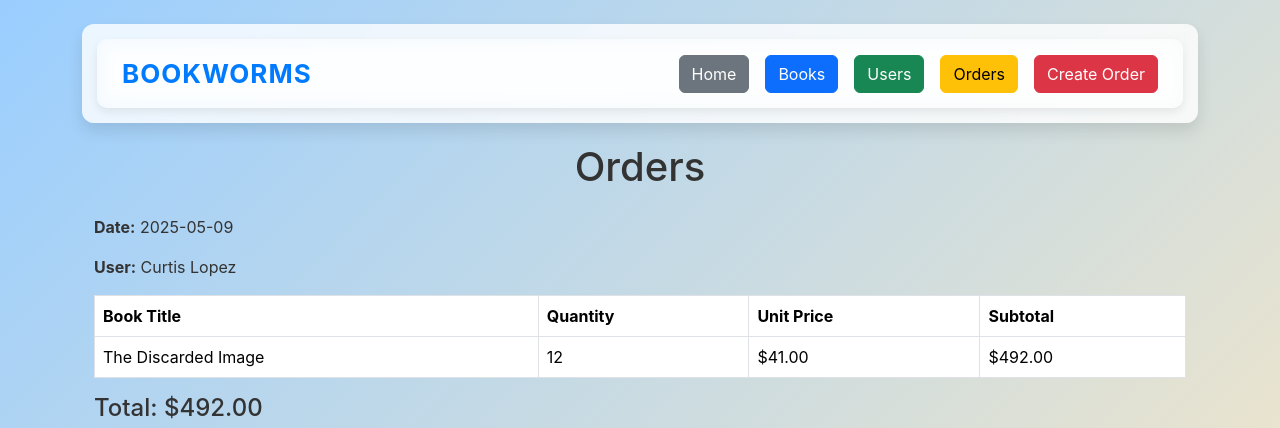
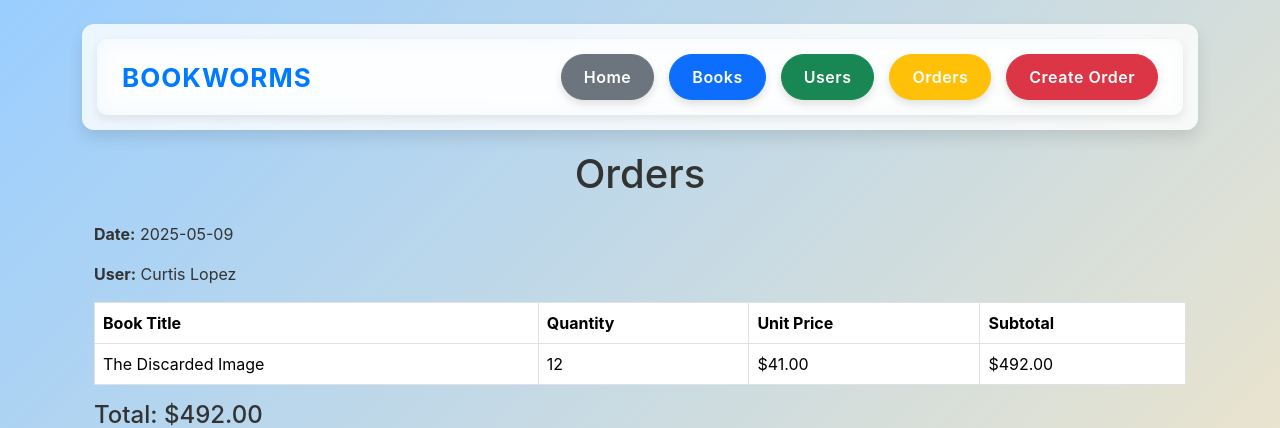
Before and after one commit to Kylea4708/Agile-Project-2025, a Flask app: page /orders/1 in a window 1280 px wide. Shown: the top 428 px of the page. Run offline with Flask 3, Linux system fonts and the light colour scheme; data comes from the database, SQL or seed files in the repository.

Commit message:
added some styling to buttons

```diff
--- a/Project/templates/base.html
+++ b/Project/templates/base.html
@@ -56,6 +56,26 @@
             text-shadow: 0 0 15px rgba(0, 123, 255, 0.5);
             transform: scale(1.05);
         }
+        .navbar-links {
+            display: flex;
+            flex-wrap: wrap;
+            justify-content: center;
+            gap: 15px;
+        }
+
+        .navbar-links a {
+            text-decoration: none;
+            color: #fff;
+            font-weight: 600;
+            padding: 10px 22px;
+            border-radius: 30px;
+            transition: all 0.3s ease;
+            box-shadow: 0 4px 8px rgba(0, 0, 0, 0.12);
+            display: flex;
+            align-items: center;
+            justify-content: center;
+            letter-spacing: 0.5px;
+        }
 
 
     </style>
@@ -66,7 +86,7 @@
     <main>
         <div class="navbar">
         <div class="brand">Bookworms</div>
-        <div class="d-flex flex-wrap justify-content-center gap-3">
+        <div class="navbar-links">
             <a href="{{ url_for('home') }}" class="btn btn-secondary">Home</a>
             <a href="{{ url_for('books') }}" class="btn btn-primary">Books</a>
             <a href="{{ url_for('users') }}" class="btn btn-success">Users</a>
```
